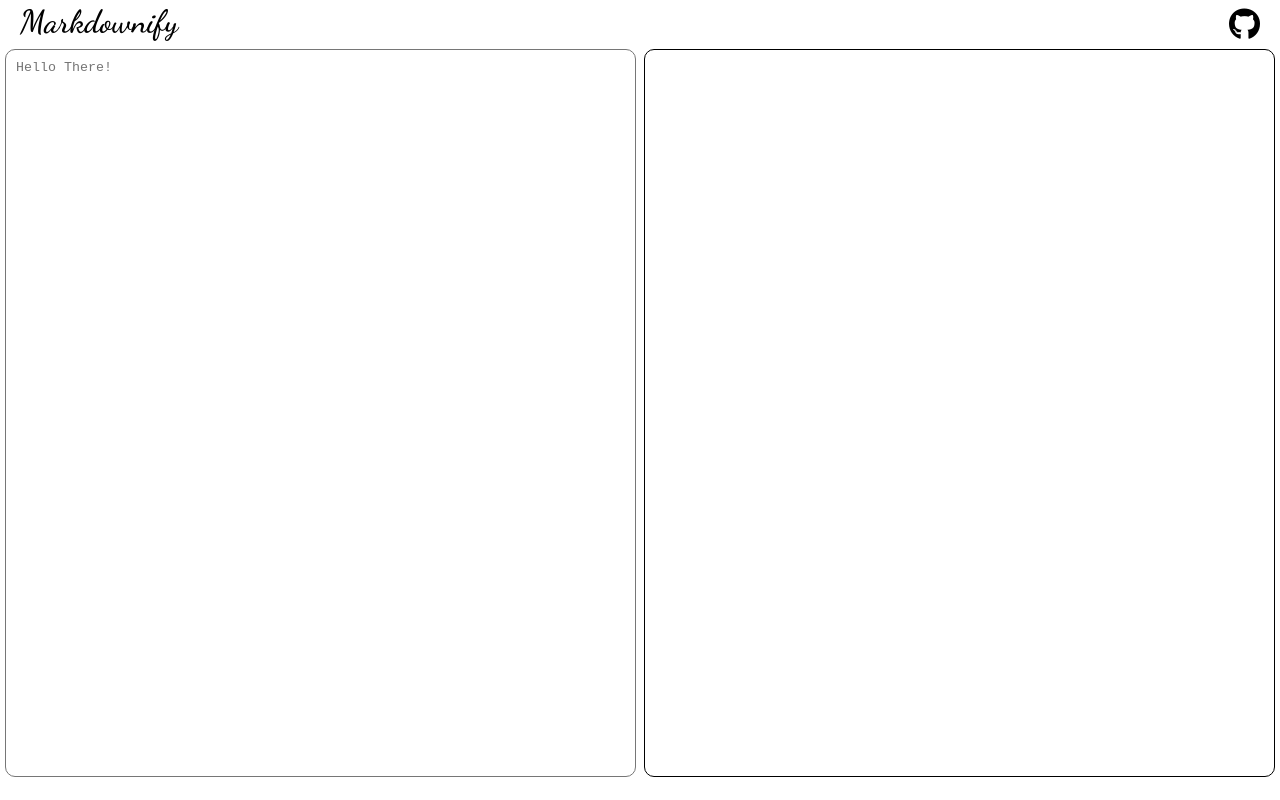
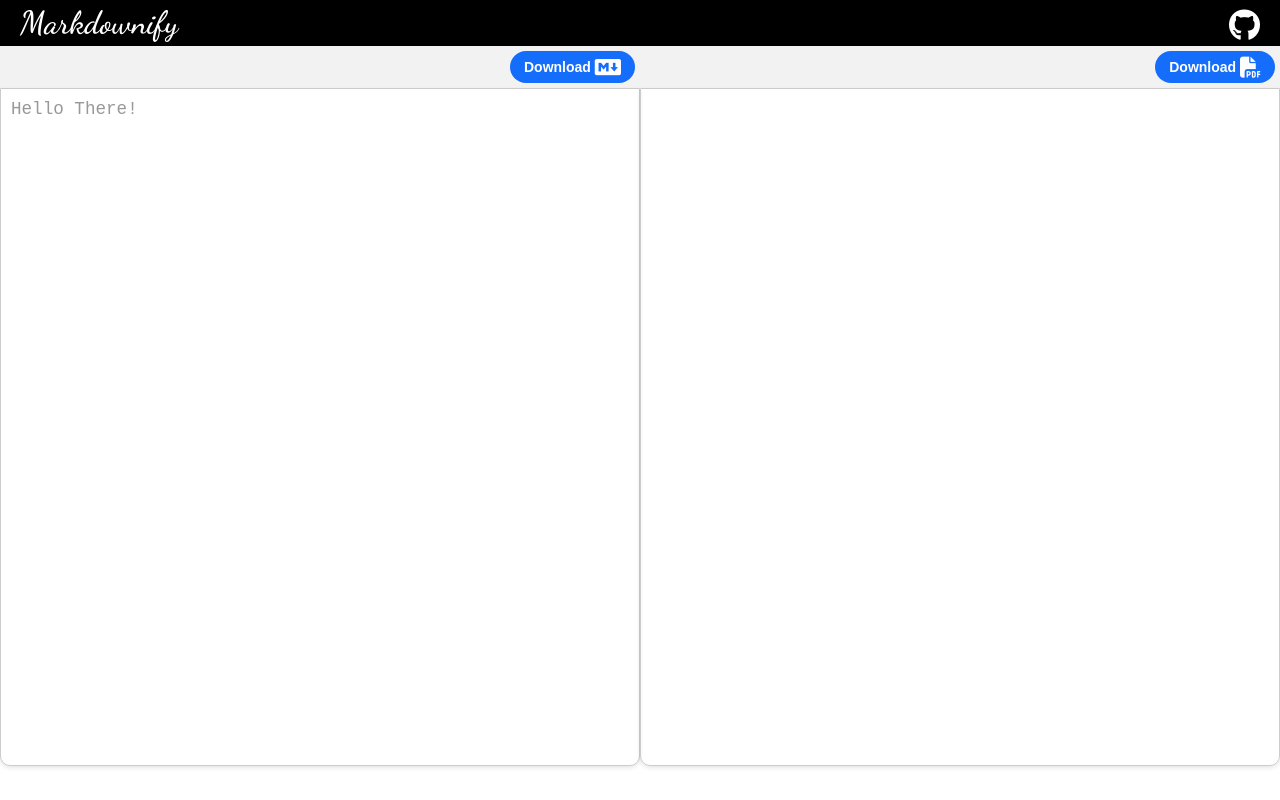
Before and after one commit to suveshmoza/Markdownify, a React (Vite) app: page / in a window 1280 px wide. Built offline with nearby package versions, Linux system fonts and the light colour scheme.

Commit message:
improve ui and add table support

```diff
--- a/package.json
+++ b/package.json
@@ -14,7 +14,8 @@
     "react": "^18.2.0",
     "react-dom": "^18.2.0",
     "react-markdown": "^8.0.7",
-    "react-redux": "^8.1.1"
+    "react-redux": "^8.1.1",
+    "remark-gfm": "^3.0.1"
   },
   "devDependencies": {
     "@types/react": "^18.2.14",
--- a/src/components/InputArea.tsx
+++ b/src/components/InputArea.tsx
@@ -11,12 +11,19 @@ const InputArea = () => {
 	};
 
 	return (
+		<div className="input-area-container">
+			<div className="navbar">
+				<button className="navbar-button">
+					Download <i className="fa-brands fa-markdown fa-xl"></i>
+				</button>
+			</div>
 			<textarea
 				className="input-text-area"
 				placeholder="Hello There!"
 				value={value}
 				onChange={handleChange}
 			/>
+		</div>
 	);
 };
 
--- a/src/components/Nav.tsx
+++ b/src/components/Nav.tsx
@@ -9,7 +9,7 @@ const Nav = () => {
 				>
 					<i
 						className="fa-brands fa-github fa-2xl"
-						style={{ color: '#000000' }}
+						style={{ color: '#fff' }}
 					></i>
 				</a>
 			</div>
--- a/src/components/OutputArea.tsx
+++ b/src/components/OutputArea.tsx
@@ -1,10 +1,25 @@
 import { useSelector } from 'react-redux';
 import { RootState } from '../store';
 import { ReactMarkdown } from 'react-markdown/lib/react-markdown';
+import remarkGfm from 'remark-gfm';
 
 const OutputArea = () => {
 	const value = useSelector((state: RootState) => state.markdown.value);
-	return <ReactMarkdown className="output-area" children={value} />;
+
+	return (
+		<div className="output-area-container">
+			<div className="navbar">
+				<button className="navbar-button">
+					Download <i className="fa-solid fa-file-pdf fa-xl"></i>
+				</button>
+			</div>
+			<ReactMarkdown
+				className="output-area"
+				children={value}
+				remarkPlugins={[remarkGfm]}
+			/>
+		</div>
+	);
 };
 
 export default OutputArea;
--- a/src/styles/index.css
+++ b/src/styles/index.css
@@ -1,51 +1,57 @@
 @import url('https://fonts.googleapis.com/css2?family=Dancing+Script:wght@600&display=swap');
 
+/* Global styles */
 * {
 	padding: 0;
 	margin: 0;
 }
 
-.container {
-	padding: 5px;
+.row {
+	width: 100%;
+	height: 90vh;
+	display: grid;
+	grid-template-columns: 1fr 1fr;
 }
 
-.row {
-	width: 100%;
-	height: 91vh;
-	display: grid;
-	grid-template-columns: 1fr 1fr;
-	column-gap: 8px;
-}
-.input-text-area {
-	width: 100%;
-	height: 100%;
-	border-radius: 10px;
-	box-sizing: border-box; /* Ensure that padding and borders don't affect the overall size */
-	resize: none;
-	padding: 10px;
+/* Navbar */
+.navbar {
+	display: flex;
+	justify-content: flex-end;
+	padding: 5px;
+	background-color: #f2f2f2;
 }
 
-.output-area {
-	border: 1px solid black;
-	padding: 10px;
-	min-width: 90%;
-	border-radius: 10px;
-	word-wrap: break-word;
-	overflow-wrap: break-word;
-	list-style-position: inside;
+.navbar-button {
+	margin-left: 8px;
+	padding: 8px 14px;
+	font-size: 14px;
+	font-weight: bold;
+	background-color: #156dfc;
+	color: #fff;
+	border: none;
+	border-radius: 20px;
+	cursor: pointer;
 }
 
+.navbar-button:hover {
+	background-color: #1975ff;
+}
+
+/* Global Navbar */
 .markdown-nav {
 	height: 40px;
+	background-color: black;
+	color: white;
 	display: flex;
 	justify-content: space-between;
 	align-items: center;
-	padding: 2px 20px;
+	padding: 3px 20px;
 }
 
 .markdown-nav-logo {
 	font-size: 2rem;
 	font-family: 'Dancing Script', cursive;
+	cursor: pointer;
 }
 
 .markdown-nav-links {
@@ -55,3 +61,69 @@
 	align-items: center;
 	padding-top: 5px;
 }
+
+/* Input area */
+.input-area-container {
+	display: flex;
+	flex-direction: column;
+	height: 100%;
+}
+
+.input-text-area {
+	font-size: 1.1rem;
+	line-height: 1.15;
+	padding: 10px;
+	border: 0.5px solid #ccc;
+	border-bottom-left-radius: 10px;
+	border-bottom-right-radius: 10px;
+	resize: vertical;
+	min-width: 90%;
+	height: 97%;
+	box-shadow: 0 2px 4px rgba(0, 0, 0, 0.1);
+	transition: box-shadow 0.2s ease-in-out;
+	word-break: break-all; /* Fix line break issue */
+	list-style-position: inside;
+}
+
+.input-text-area:focus {
+	outline: none;
+	box-shadow: 0 4px 8px rgba(0, 0, 0, 0.1);
+	border-color: #4285f4;
+}
+
+.input-text-area:hover {
+	box-shadow: 0 2px 4px rgba(0, 0, 0, 0.1);
+}
+
+.input-text-area::placeholder {
+	color: #999;
+}
+
+.input-text-area::-webkit-resizer {
+	display: none;
+}
+
+/* Output area */
+.output-area-container {
+	display: flex;
+	flex-direction: column;
+	word-wrap: break-word;
+	overflow-wrap: break-word;
+	height: 100%;
+}
+
+.output-area {
+	font-size: 1.1rem;
+	line-height: 1.15;
+	padding: 10px;
+	border: 0.5px solid #ccc;
+	border-bottom-left-radius: 10px;
+	border-bottom-right-radius: 10px;
+	resize: vertical;
+	min-width: 90%;
+	height: 97%;
+	box-shadow: 0 2px 4px rgba(0, 0, 0, 0.1);
+	transition: box-shadow 0.2s ease-in-out;
+	word-break: break-all; /* Fix line break issue */
+	list-style-position: inside;
+}
```
Also changed, not shown: 1 other file (tests, documents, lock files or other folders). Lines whose indentation alone changed are shown as unchanged.
